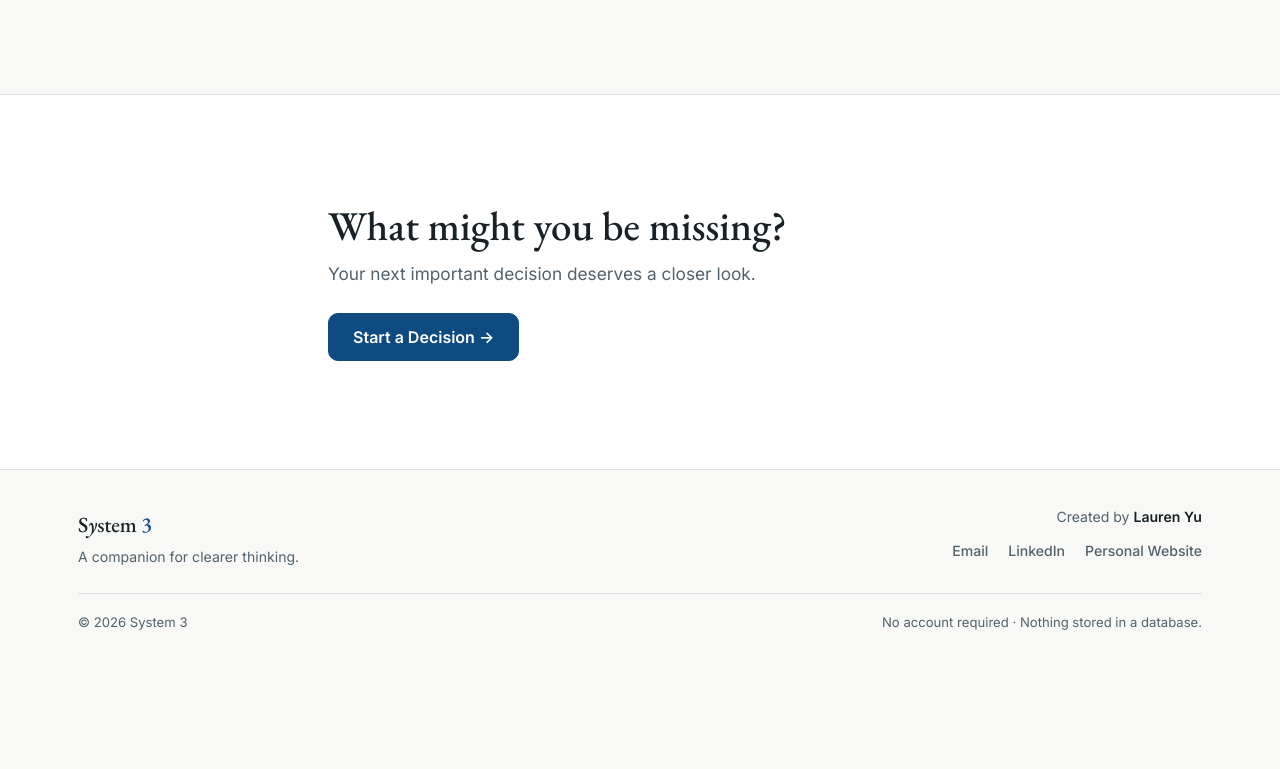
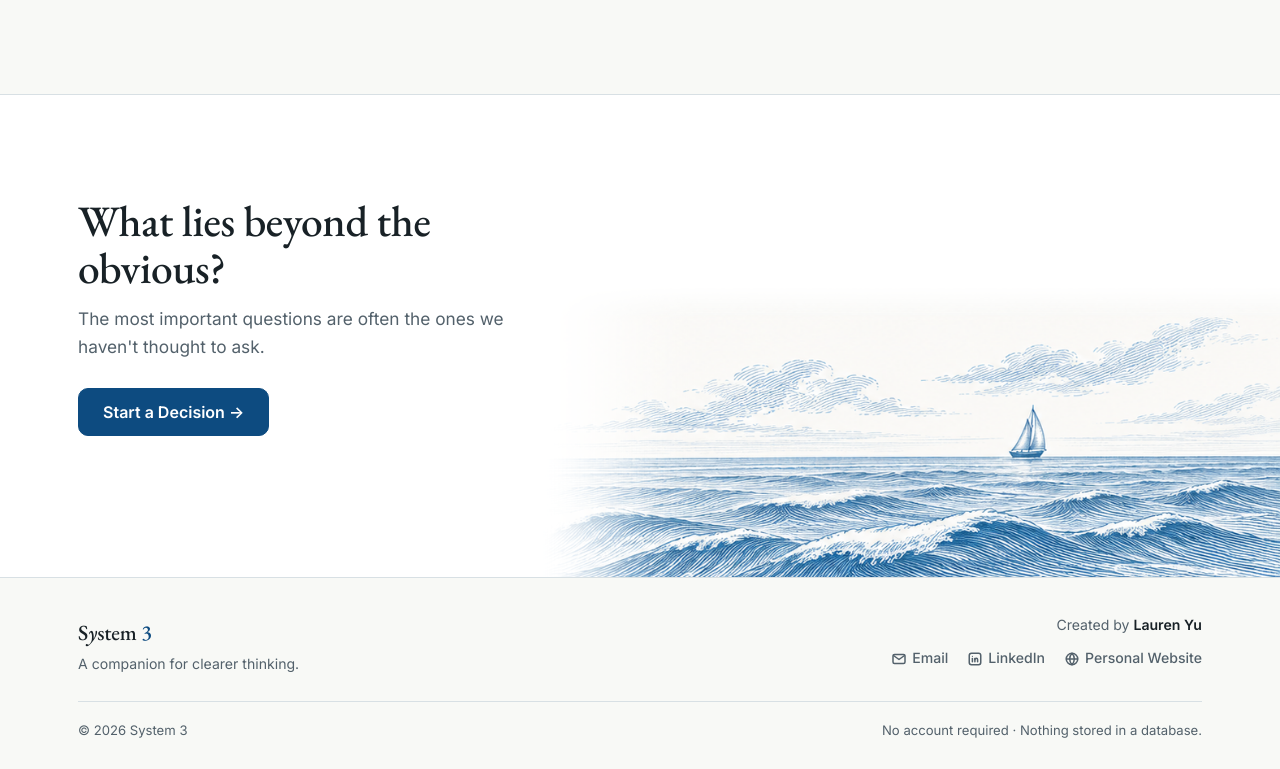
Before and after one commit to laurenyyg/system-3, a React (Vite) app: page / in a window 1280 px wide. Shown: the part 2729-3498 px from the top of the page. Before the commit the page ends 3390 px from the top, so only its background shows below. Built offline with nearby package versions, Linux system fonts and the light colour scheme.

Commit message:
Add footer link icons and redesign Closing CTA with engraved shoreline artwork

```diff
--- a/src/components/LandingPage.tsx
+++ b/src/components/LandingPage.tsx
@@ -1,4 +1,6 @@
 import heroSailboatImg from '../../assets/Vintage Sailboat Amidst Rolling Waves.png';
+import shorelineLightImg from '../../assets/system3-shoreline-light-clean.png';
+import shorelineDarkImg from '../../assets/system3-shoreline-dark-clean.png';
 
 interface ExampleScenario {
   id: string;
@@ -328,15 +330,30 @@ export function LandingPage({
         </section>
 
         {/* Section 05 — Final CTA */}
-        <section className="landing-final-cta">
+        <section className="landing-final-cta" aria-labelledby="final-cta-heading">
+          <div className="landing-final-cta-art" aria-hidden="true">
+            <img
+              className="landing-final-cta-img"
+              src={theme === 'dark' ? shorelineDarkImg : shorelineLightImg}
+              alt=""
+            />
+          </div>
           <div className="landing-container landing-final-cta-inner">
-            <h2 className="landing-final-heading">What might you be missing?</h2>
-            <p className="landing-final-body">
-              Your next important decision deserves a closer look.
-            </p>
-            <button type="button" className="btn btn-primary landing-cta-btn" onClick={onEnterWorkspace}>
-              {hasInProgressDecision ? 'Continue Your Decision →' : 'Start a Decision →'}
-            </button>
+            <div className="landing-final-cta-copy">
+              <h2 id="final-cta-heading" className="landing-final-heading">
+                What lies beyond the obvious?
+              </h2>
+              <p className="landing-final-body">
+                The most important questions are often the ones we haven&apos;t thought to ask.
+              </p>
+              <button
+                type="button"
+                className="btn btn-primary landing-cta-btn"
+                onClick={onEnterWorkspace}
+              >
+                {hasInProgressDecision ? 'Continue Your Decision →' : 'Start a Decision →'}
+              </button>
+            </div>
           </div>
         </section>
       </main>
@@ -365,7 +382,21 @@ export function LandingPage({
               <ul className="landing-footer-links">
                 <li>
                   <a href="mailto:laurenyu.317@gmail.com" className="landing-footer-link">
-                    Email
+                    <svg
+                      width="14"
+                      height="14"
+                      viewBox="0 0 14 14"
+                      fill="none"
+                      stroke="currentColor"
+                      strokeWidth="1.5"
+                      strokeLinecap="round"
+                      strokeLinejoin="round"
+                      aria-hidden="true"
+                    >
+                      <rect x="1" y="2.5" width="12" height="9" rx="1.5" />
+                      <path d="M1.5 3.5L7 7.5l5.5-4" />
+                    </svg>
+                    <span>Email</span>
                   </a>
                 </li>
                 <li>
@@ -375,7 +406,24 @@ export function LandingPage({
                     rel="noopener noreferrer"
                     className="landing-footer-link"
                   >
-                    LinkedIn
+                    <svg
+                      width="14"
+                      height="14"
+                      viewBox="0 0 14 14"
+                      fill="none"
+                      stroke="currentColor"
+                      strokeWidth="1.5"
+                      strokeLinecap="round"
+                      strokeLinejoin="round"
+                      aria-hidden="true"
+                    >
+                      <rect x="1.25" y="1.25" width="11.5" height="11.5" rx="2.2" />
+                      <path d="M4.4 6.4v3.4" />
+                      <circle cx="4.4" cy="4.3" r="0.6" fill="currentColor" stroke="none" />
+                      <path d="M6.9 9.8V6.4" />
+                      <path d="M6.9 7.5c0-.8.6-1.3 1.4-1.3.8 0 1.3.5 1.3 1.4v2.2" />
+                    </svg>
+                    <span>LinkedIn</span>
                   </a>
                 </li>
                 <li>
@@ -385,7 +433,22 @@ export function LandingPage({
                     rel="noopener noreferrer"
                     className="landing-footer-link"
                   >
-                    Personal Website
+                    <svg
+                      width="14"
+                      height="14"
+                      viewBox="0 0 14 14"
+                      fill="none"
+                      stroke="currentColor"
+                      strokeWidth="1.5"
+                      strokeLinecap="round"
+                      strokeLinejoin="round"
+                      aria-hidden="true"
+                    >
+                      <circle cx="7" cy="7" r="5.75" />
+                      <path d="M1.5 7h11" />
+                      <path d="M7 1.25c1.5 1.55 2.3 3.55 2.3 5.75S8.5 11.2 7 12.75C5.5 11.2 4.7 9.2 4.7 7S5.5 2.8 7 1.25z" />
+                    </svg>
+                    <span>Personal Website</span>
                   </a>
                 </li>
               </ul>
--- a/src/index.css
+++ b/src/index.css
@@ -1318,27 +1318,61 @@ select:focus {
 
 /* Section 05 — Final CTA & Footer */
 .landing-final-cta {
-  padding: clamp(64px, 9vw, 108px) 0;
+  position: relative;
+  overflow: hidden;
+  padding: clamp(68px, 8vw, 108px) 0 clamp(96px, 11vw, 144px);
   background: var(--color-surface);
   border-bottom: 1px solid var(--color-border);
 }
 
+.landing-final-cta-art {
+  position: absolute;
+  inset: 0;
+  z-index: 0;
+  pointer-events: none;
+  display: flex;
+  justify-content: flex-end;
+  align-items: flex-end;
+}
+
+.landing-final-cta-img {
+  display: block;
+  width: min(100%, 1480px);
+  height: auto;
+  max-height: 100%;
+  object-fit: contain;
+  object-position: right bottom;
+  mix-blend-mode: multiply;
+}
+
+[data-theme='dark'] .landing-final-cta-img {
+  mix-blend-mode: lighten;
+}
+
 .landing-final-cta-inner {
-  max-width: 680px;
+  position: relative;
+  z-index: 1;
+}
+
+.landing-final-cta-copy {
+  max-width: 480px;
   text-align: left;
 }
 
 .landing-final-heading {
   font-family: var(--font-display);
   font-weight: 500;
-  font-size: clamp(30px, 3.2vw, 42px);
-  line-height: 1.1;
-  margin: 0 0 12px;
+  font-size: clamp(32px, 3.4vw, 44px);
+  line-height: 1.08;
+  letter-spacing: -0.01em;
+  margin: 0 0 14px;
+  color: var(--color-text);
 }
 
 .landing-final-body {
-  margin: 0 0 26px;
+  margin: 0 0 28px;
   font-size: 1.08rem;
+  line-height: 1.6;
   color: var(--color-text-muted);
 }
 
@@ -1403,12 +1437,17 @@ select:focus {
 .landing-footer-link {
   display: inline-flex;
   align-items: center;
+  gap: 6px;
   min-height: 36px;
   color: var(--color-text-muted);
   text-decoration: none;
   font-size: 0.88rem;
   font-weight: 500;
   transition: color var(--transition-fast);
+}
+
+.landing-footer-link svg {
+  flex-shrink: 0;
 }
 
 .landing-footer-link:hover {
@@ -1534,6 +1573,21 @@ select:focus {
     padding: 22px 0;
   }
 
+  .landing-final-cta {
+    padding: 52px 0 168px;
+  }
+
+  .landing-final-cta-art {
+    top: auto;
+    height: 148px;
+  }
+
+  .landing-final-cta-img {
+    width: auto;
+    max-width: none;
+    height: 100%;
+  }
+
   .landing-footer-main {
     flex-direction: column;
     align-items: flex-start;
```
Also changed, not shown: assets/system3-shoreline-dark-clean.png (added), assets/system3-shoreline-light-clean.png (added).
